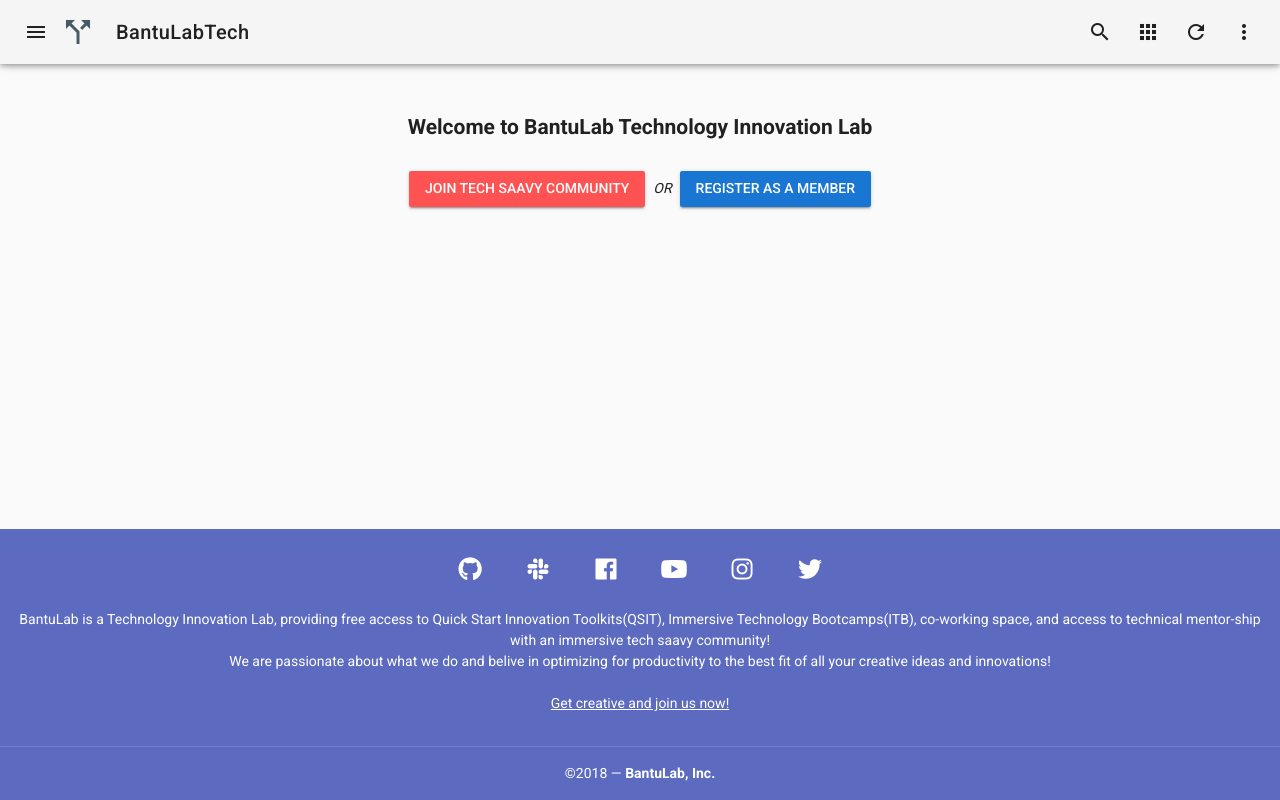
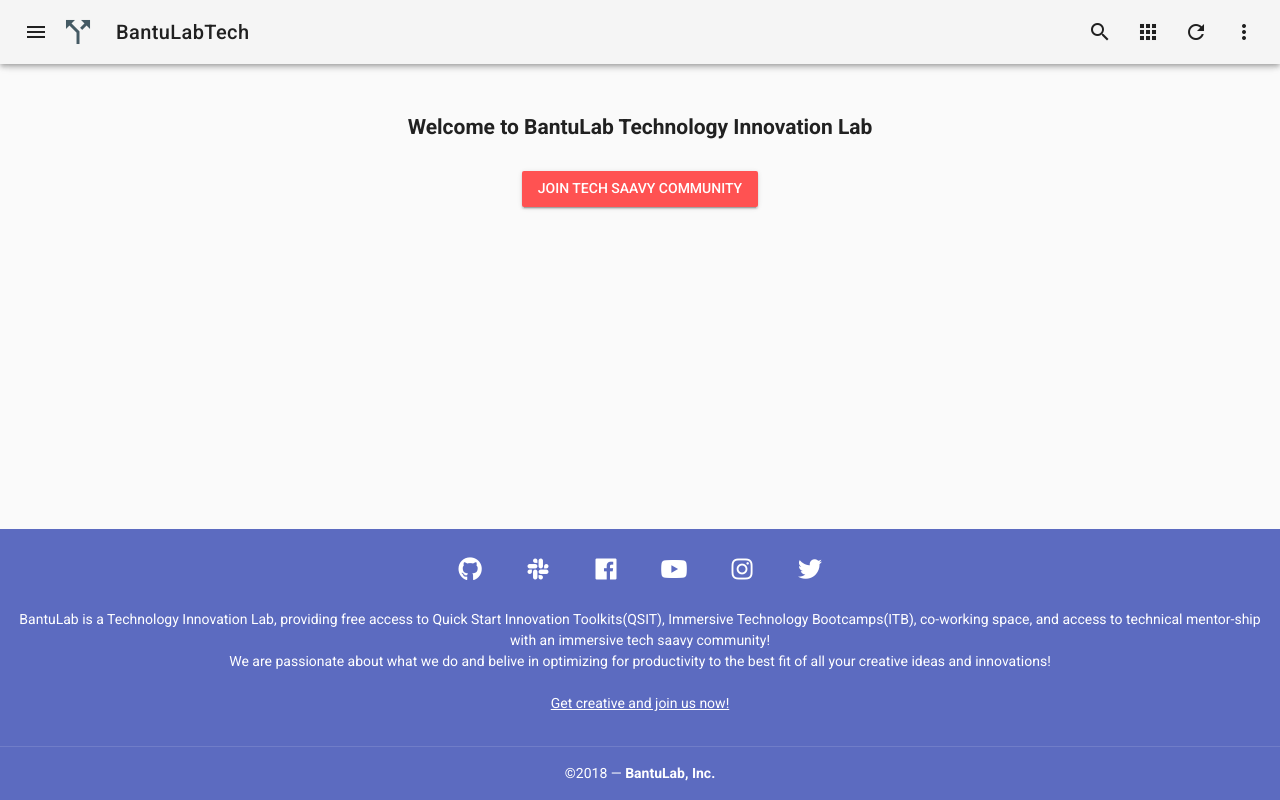
Before and after one commit to BantuLab/BantuLabTech, a Vue app: page / in a window 1280 px wide. Built offline with nearby package versions, Linux system fonts and the light colour scheme.

Commit message:
Update README.MD with deployment instructions

```diff
--- a/src/components/Home.vue
+++ b/src/components/Home.vue
@@ -4,12 +4,10 @@
         <br/>
         <div class="text-xs-center">
             <v-btn v-on:click="gotoSlack" target="_blank"  class="error">Join Tech Saavy Community</v-btn>
-            <!-- <div> -->
-                <em class="text-xs-center">OR</em>
-            <!-- </div> -->
-            <v-btn :to="{name: 'register-member'}" class="primary">
-                Register as a member
-            </v-btn>
+             <!--   <em class="text-xs-center">OR</em> -->
+            <!-- <v-btn :to="{name: 'register-member'}" class="primary"> -->
+            <!--    Register as a member -->
+            <!-- </v-btn> -->
         </div>
 
     </v-container>
```
Also changed, not shown: 2 other files (tests, documents, lock files or other folders).
